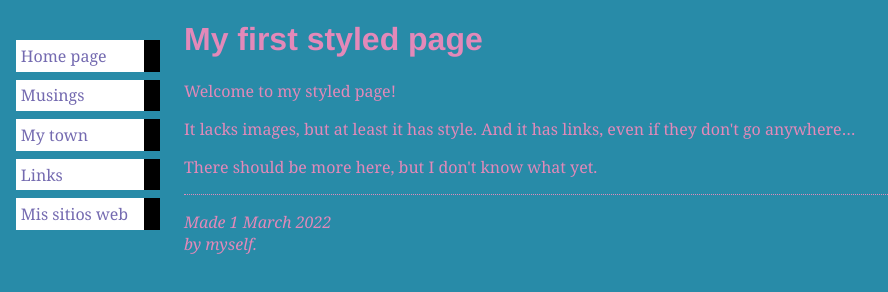
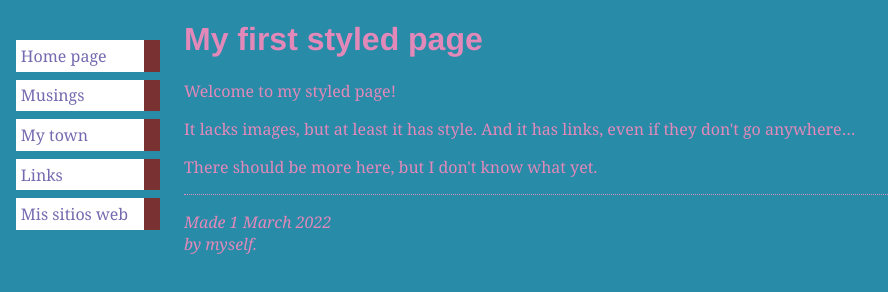
Before and after one commit to JCabrera13/ExamenU1, a plain HTML site: page index.html in a window 1280 px wide. Shown: the whole page, without its empty margins (0-888 px from the left). Drawn offline with Linux system fonts and the light colour scheme.

Commit message:
Modificacion en colores

```diff
--- a/styles.css
+++ b/styles.css
@@ -19,7 +19,7 @@ body {
     background: white;
     margin: 0.5em 0;
     padding: 0.3em;
-    border-right: 1em solid black }
+    border-right: 1em solid rgb(122, 49, 49) }
   ul.navbar a {
     text-decoration: none }
   a:link {
```
